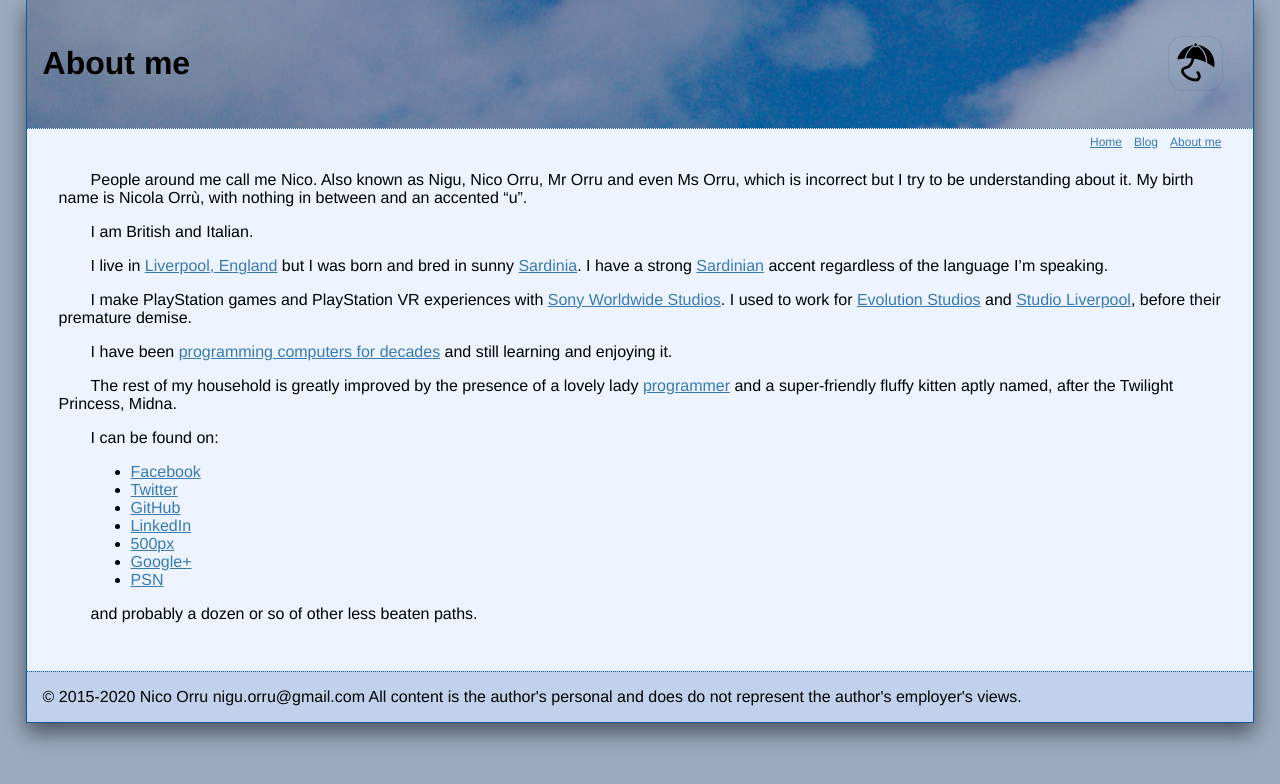
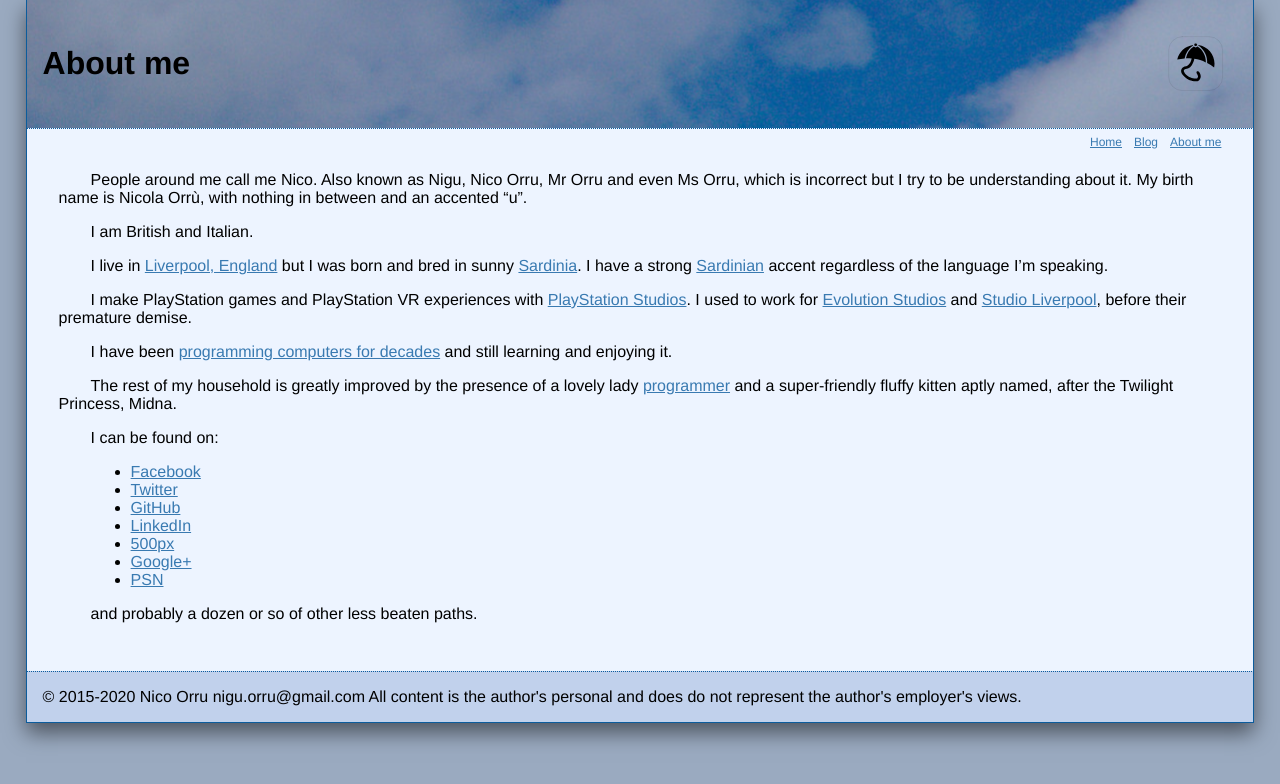
Before and after one commit to itadinanta/itadinanta.github.io, a Jekyll site: the page built from about.md, in a window 1280 px wide. Shown: the top 784 px of the page. Built offline with Jekyll 4.4.1, drawn with Linux system fonts in a browser that asks for light colours.

Commit message:
Update naming of WWS to PSS

```diff
--- a/about.md
+++ b/about.md
@@ -10,7 +10,7 @@ I am British and Italian.
 I live in [Liverpool, England](https://en.wikipedia.org/wiki/Liverpool) but I was born and bred in sunny [Sardinia](https://en.wikipedia.org/wiki/Sardinia).
 I have a strong [Sardinian](https://en.wikipedia.org/wiki/Sardinian_language) accent regardless of the language I'm speaking.
 
-I make PlayStation games and PlayStation VR experiences with [Sony Worldwide Studios](https://en.wikipedia.org/wiki/SCE_Worldwide_Studios). I used to work for [Evolution Studios](https://en.wikipedia.org/wiki/Evolution_Studios) and [Studio Liverpool](https://en.wikipedia.org/wiki/Psygnosis), before their premature demise.
+I make PlayStation games and PlayStation VR experiences with [PlayStation Studios](https://en.wikipedia.org/wiki/SCE_Worldwide_Studios). I used to work for [Evolution Studios](https://en.wikipedia.org/wiki/Evolution_Studios) and [Studio Liverpool](https://en.wikipedia.org/wiki/Psygnosis), before their premature demise.
 
 I have been [programming computers for decades](/resources/curriculum_2018.pdf) and still learning and enjoying it.
 
```
